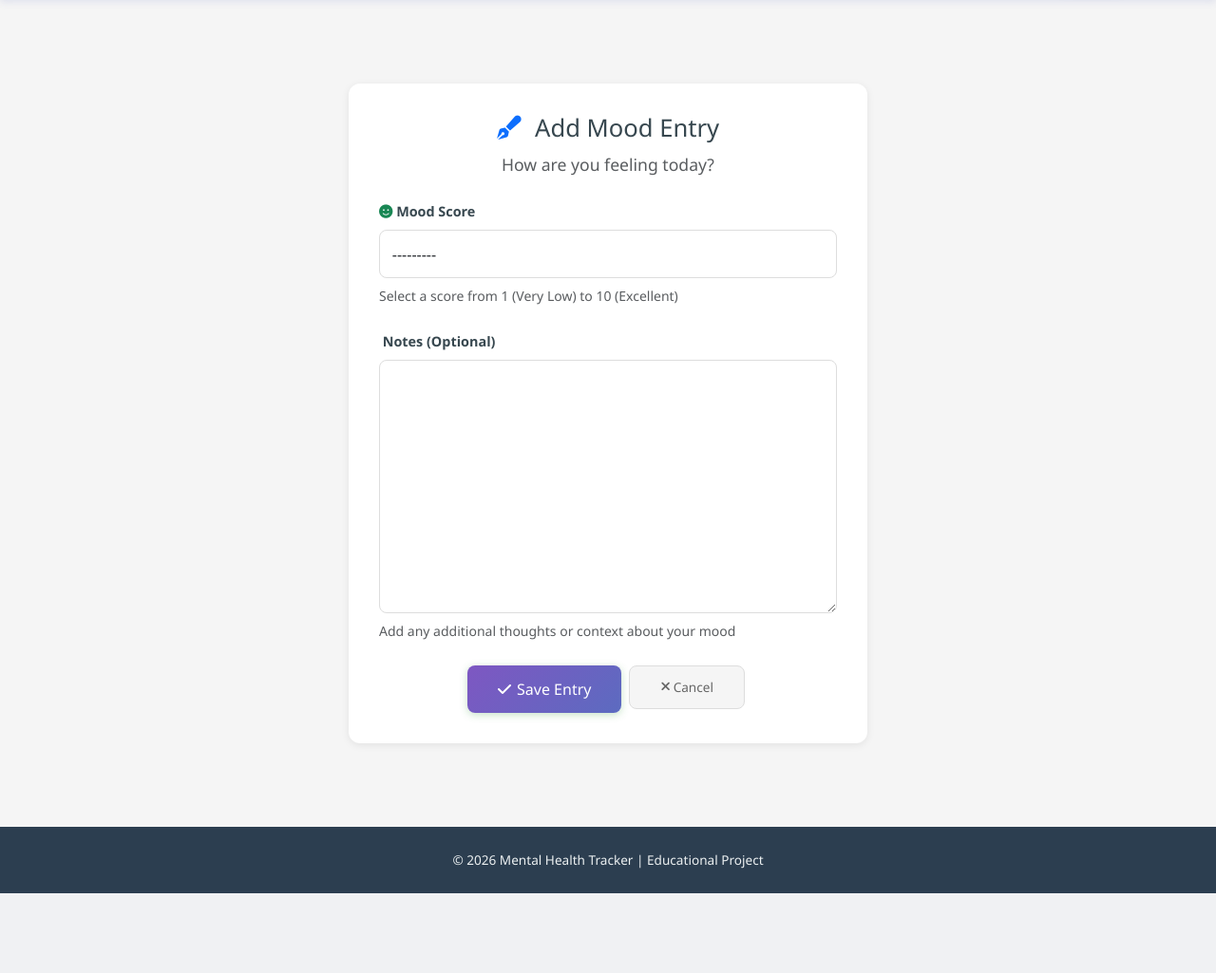
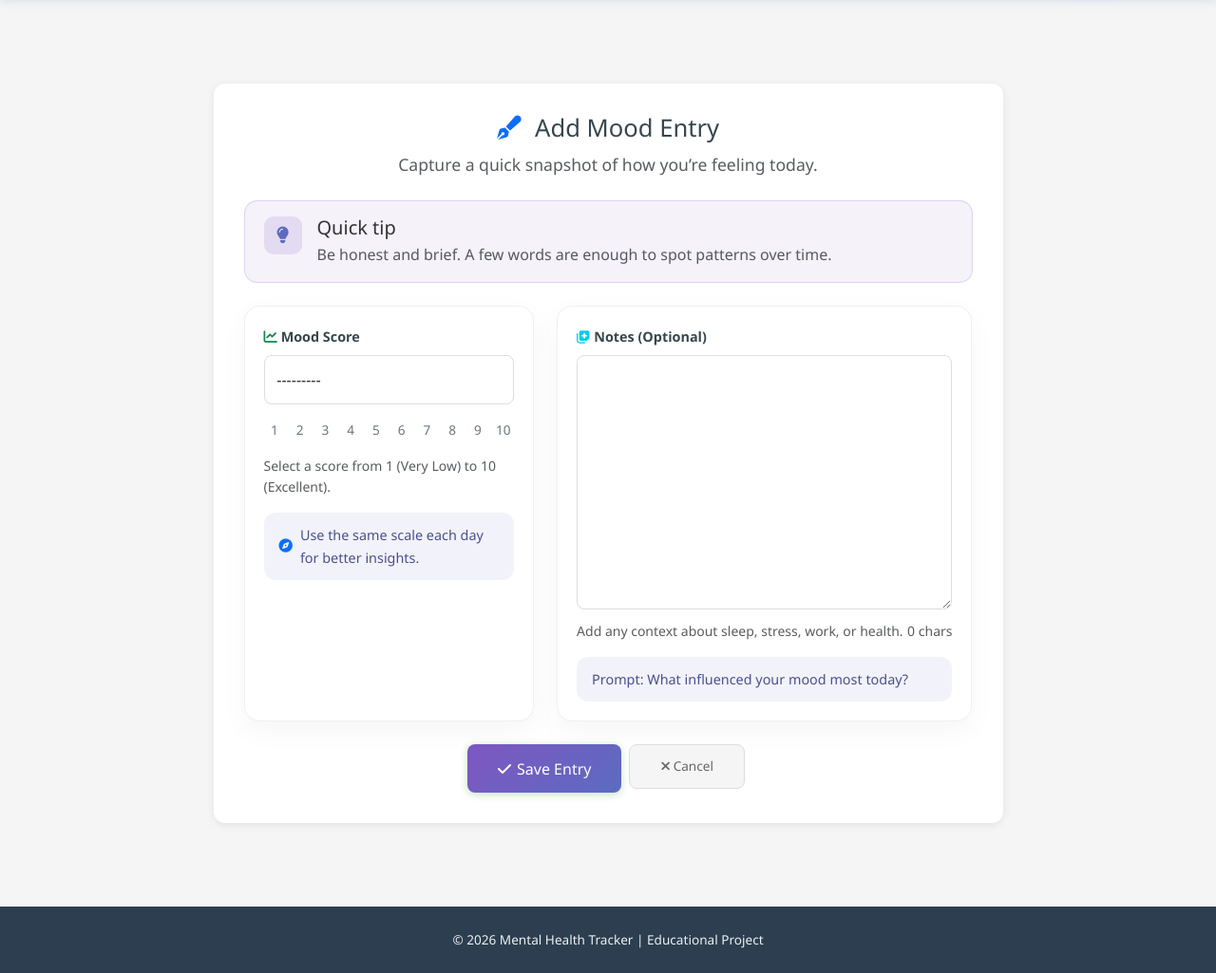
Before and after one commit to oliveiracle/mental-health-tracker, a Django app: page /mood/add/ in a window 1280 px wide. Shown: the part 69-1094 px from the top of the page at 95% size. Before the commit the page ends 1010 px from the top, so only its background shows below. Run offline with Django 5.2, Linux system fonts and the light colour scheme; the visitor is signed in with stand-in values (Sample User, id 1).

Commit message:
Improve mood form layout

```diff
--- a/tracker/templates/tracker/mood_form.html
+++ b/tracker/templates/tracker/mood_form.html
@@ -4,21 +4,35 @@
 
 {% block content %}
 <div class="row">
-  <div class="col-lg-6 mx-auto">
+  <div class="col-lg-10 col-xl-9 mx-auto">
     <!-- form card -->
     <div class="glass-card">
       <div class="text-center mb-4">
         <h2 class="mb-2"><i class="fas fa-pen-fancy text-primary"></i> Add Mood Entry</h2>
-        <p class="lead text-muted">How are you feeling today?</p>
+        <p class="lead text-muted">Capture a quick snapshot of how you’re feeling today.</p>
+      </div>
+
+      <div class="info-card mb-4">
+        <div class="d-flex align-items-start gap-3">
+          <div class="info-icon">
+            <i class="fas fa-lightbulb"></i>
+          </div>
+          <div>
+            <h5 class="mb-1">Quick tip</h5>
+            <p class="mb-0 text-muted">Be honest and brief. A few words are enough to spot patterns over time.</p>
+          </div>
+        </div>
       </div>
 
       <form method="post">
         {% csrf_token %}
 
+        <div class="row g-4">
           <!-- mood score field -->
-        <div class="mb-4">
+          <div class="col-lg-5">
+            <div class="section-card h-100">
               <label for="{{ form.mood_score.id_for_label }}" class="form-label">
-            <i class="fas fa-smile text-success"></i> Mood Score
+                <i class="fas fa-chart-line text-success"></i> Mood Score
               </label>
               {% if form.mood_score.errors %}
                 <div class="alert alert-danger" role="alert">
@@ -26,15 +40,35 @@
                 </div>
               {% endif %}
               {{ form.mood_score }}
-          <small class="form-text text-muted d-block mt-2">
-            Select a score from 1 (Very Low) to 10 (Excellent)
+              <div class="scale-labels mt-3">
+                <span>1</span>
+                <span>2</span>
+                <span>3</span>
+                <span>4</span>
+                <span>5</span>
+                <span>6</span>
+                <span>7</span>
+                <span>8</span>
+                <span>9</span>
+                <span>10</span>
+              </div>
+              <small class="form-text text-muted d-block mt-3">
+                Select a score from 1 (Very Low) to 10 (Excellent).
               </small>
+              <div class="insight-box mt-3">
+                <div class="d-flex gap-2 align-items-center">
+                  <i class="fas fa-compass text-primary"></i>
+                  <span>Use the same scale each day for better insights.</span>
+                </div>
+              </div>
+            </div>
           </div>
 
           <!-- notes field -->
-        <div class="mb-4">
+          <div class="col-lg-7">
+            <div class="section-card h-100">
               <label for="{{ form.notes.id_for_label }}" class="form-label">
-            <i class="fas fa-notebook text-info"></i> Notes (Optional)
+                <i class="fas fa-notes-medical text-info"></i> Notes (Optional)
               </label>
               {% if form.notes.errors %}
                 <div class="alert alert-danger" role="alert">
@@ -42,13 +76,21 @@
                 </div>
               {% endif %}
               {{ form.notes }}
-          <small class="form-text text-muted d-block mt-2">
-            Add any additional thoughts or context about your mood
+              <div class="d-flex justify-content-between align-items-center mt-2">
+                <small class="form-text text-muted">
+                  Add any context about sleep, stress, work, or health.
                 </small>
+                <small id="notes-counter" class="form-text text-muted">0</small>
+              </div>
+              <div class="prompt-box mt-3">
+                <p class="mb-0">Prompt: What influenced your mood most today?</p>
+              </div>
+            </div>
+          </div>
         </div>
 
         <!-- action buttons -->
-        <div class="d-grid gap-2 d-sm-flex justify-content-center">
+        <div class="d-grid gap-2 d-sm-flex justify-content-center mt-4">
           <button type="submit" class="btn btn-primary-action">
             <i class="fas fa-check"></i> Save Entry
           </button>
@@ -93,5 +135,71 @@
     background-color: #e8eaf6;
     color: #5c6bc0;
   }
+
+  .info-card {
+    background: rgba(124, 87, 194, 0.08);
+    border: 1px solid rgba(124, 87, 194, 0.2);
+    border-radius: 14px;
+    padding: 1rem 1.25rem;
+  }
+
+  .info-icon {
+    width: 40px;
+    height: 40px;
+    border-radius: 10px;
+    background: rgba(124, 87, 194, 0.15);
+    color: #5c6bc0;
+    display: flex;
+    align-items: center;
+    justify-content: center;
+    font-size: 1.1rem;
+  }
+
+  .section-card {
+    background: rgba(255, 255, 255, 0.75);
+    border: 1px solid rgba(0, 0, 0, 0.06);
+    border-radius: 16px;
+    padding: 1.25rem;
+    box-shadow: 0 10px 30px rgba(0, 0, 0, 0.04);
+  }
+
+  .scale-labels {
+    display: grid;
+    grid-template-columns: repeat(10, 1fr);
+    gap: 0.25rem;
+    font-size: 0.85rem;
+    color: #6c757d;
+    text-align: center;
+  }
+
+  .insight-box,
+  .prompt-box {
+    background: rgba(92, 107, 192, 0.08);
+    color: #4b4f8c;
+    border-radius: 12px;
+    padding: 0.75rem 1rem;
+    font-size: 0.9rem;
+  }
+
+  textarea.form-control {
+    min-height: 160px;
+  }
 </style>
+
+<script>
+  (function () {
+    const notesField = document.getElementById("{{ form.notes.id_for_label }}");
+    const counter = document.getElementById("notes-counter");
+    if (!notesField || !counter) return;
+
+    const updateCount = () => {
+      const max = notesField.getAttribute("maxlength");
+      const current = notesField.value.length;
+      counter.textContent = max ? `${current}/${max}` : `${current} chars`;
+    };
+
+    notesField.addEventListener("input", updateCount);
+    updateCount();
+  })();
+</script>
 {% endblock %}
```
Lines whose indentation alone changed are shown as unchanged.
